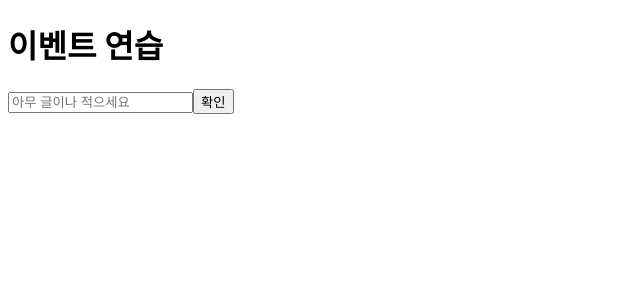
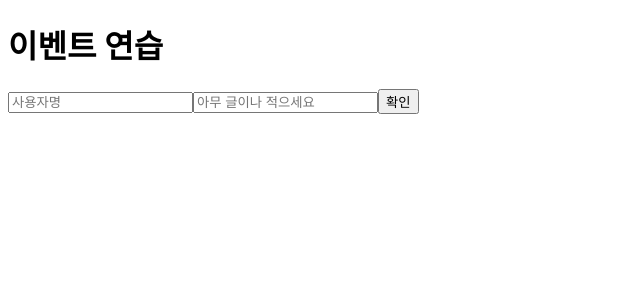
Before and after one commit to kororo11/Technology_React, a React (Create React App) app in the folder 03/hello-react/: page / in a window 1280 px wide. Shown: the top 300 px of the page, without its empty margins (0-640 px from the left). Built offline with nearby package versions, Linux system fonts and the light colour scheme.

Commit message:
input 여러개 다루기
객체 안에서 key를 [  ] 로 감싸면 그 안에 넣은 레퍼런스가 가리키는 실제 값이 key 값으로 사용됩니다.

```diff
--- a/03/hello-react/src/EventPractice.js
+++ b/03/hello-react/src/EventPractice.js
@@ -2,18 +2,20 @@
 
 class EventPractice extends Component {
 	state = {
+		username: '',
 		message: '',
 	};
 
 	handleChange = e => {
 		this.setState({
-			message: e.target.value,
+			[e.target.name]: e.target.value,
 		});
 	};
 
 	handleClick = () => {
-		alert(this.state.message);
+		alert(this.state.username + ' : ' + this.state.message);
 		this.setState({
+			username: '',
 			message: '',
 		});
 	};
@@ -22,6 +24,14 @@
 		return (
 			<div>
 				<h1>이벤트 연습</h1>
+				<input
+					type="text"
+					name="username"
+					placeholder="사용자명"
+					value={this.state.username}
+					onChange={this.handleChange}
+				/>
+
 				<input
 					type="text"
 					name="message"
```
